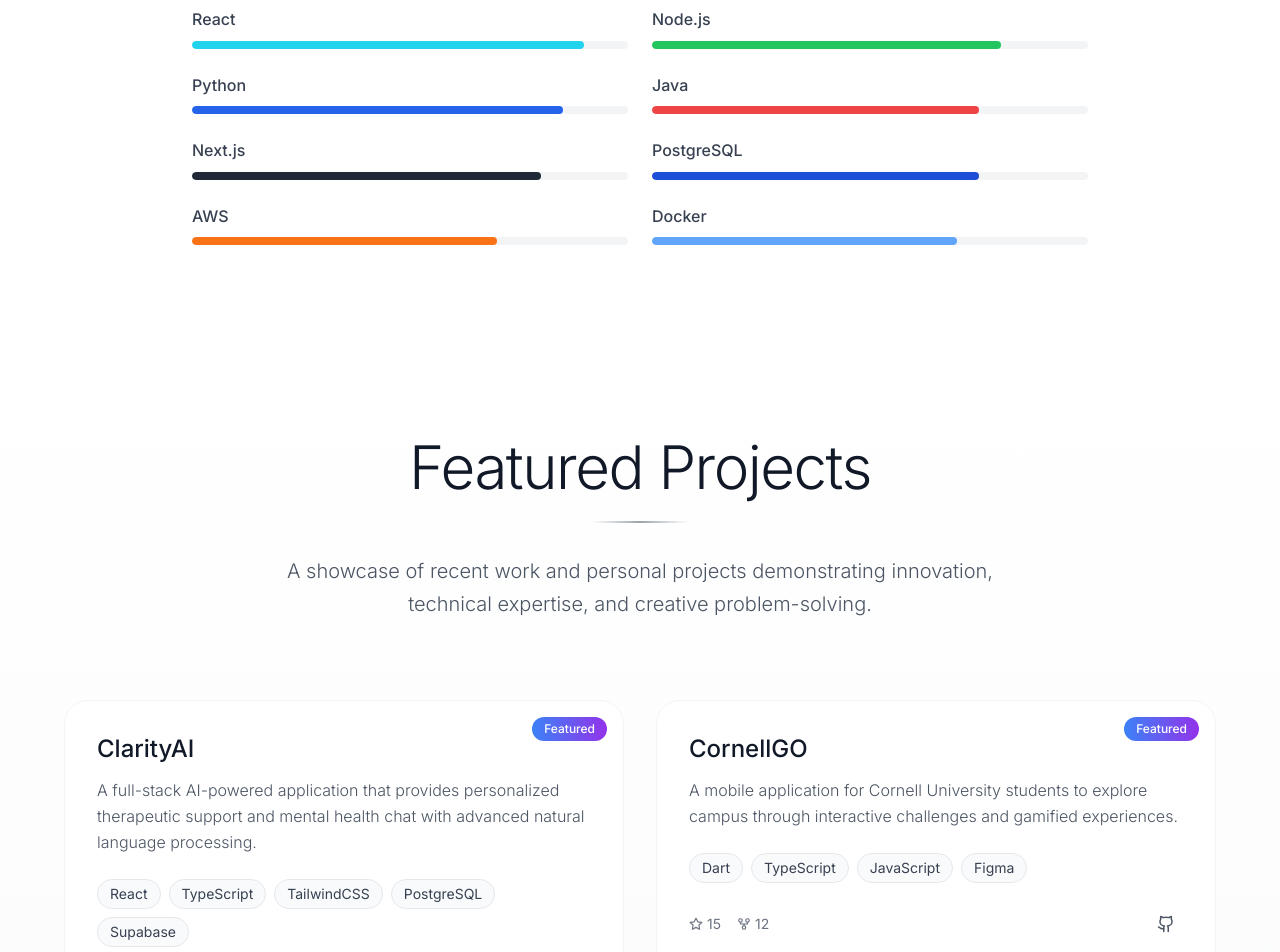
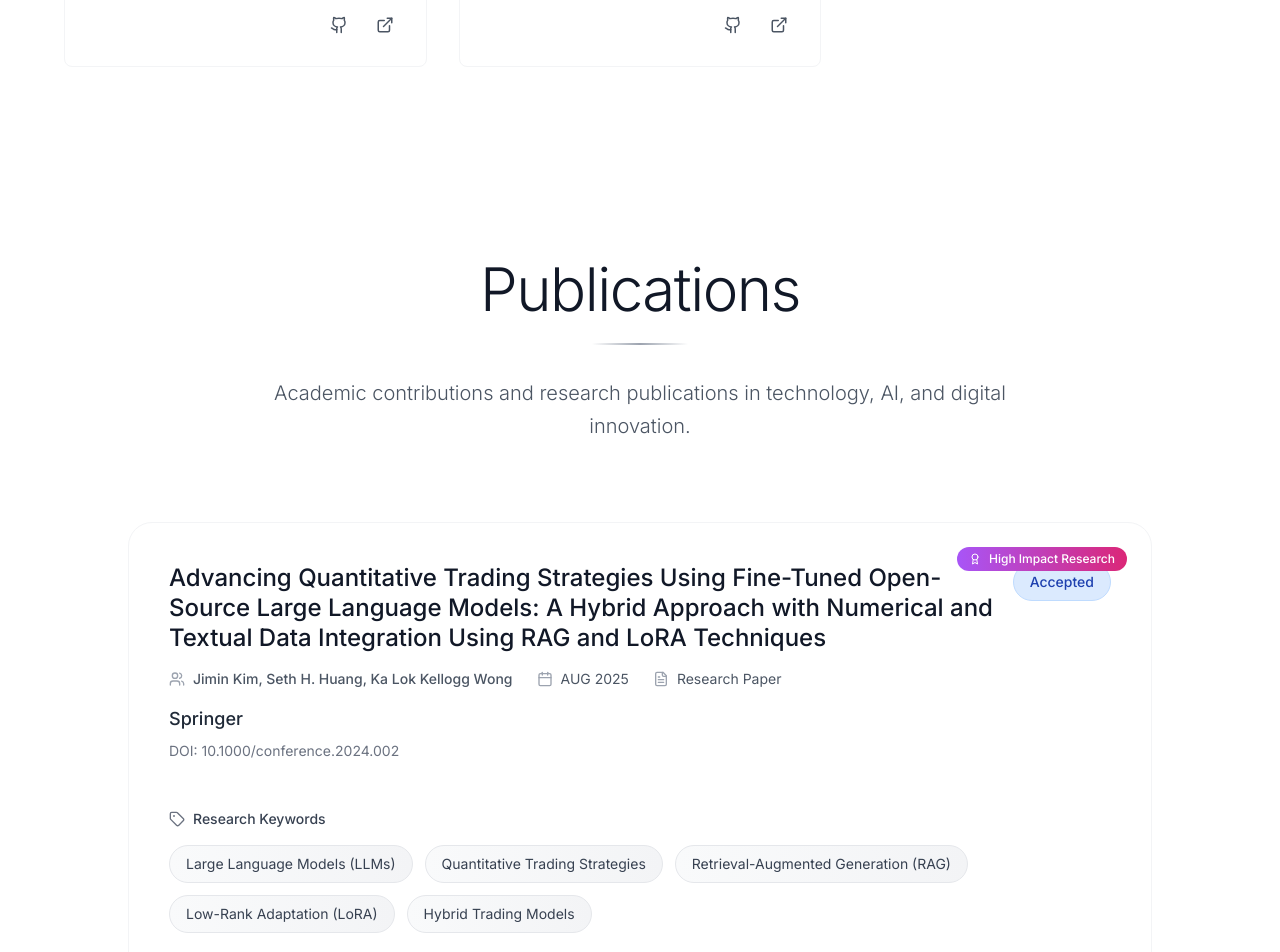
Before and after one commit to jiminkim214/portfolio-website, a React (Vite) app: page / in a window 1280 px wide. Shown: the part 1660-2612 px from the top of the page. Built offline with nearby package versions, Linux system fonts and the light colour scheme.

Commit message:
simplified projects

```diff
--- a/src/App.tsx
+++ b/src/App.tsx
@@ -1,7 +1,6 @@
 import { useState } from 'react';
 import WelcomeAnimation from './components/WelcomeAnimation';
 import Hero from './components/Hero';
-import About from './components/About';
 import Projects from './components/Projects';
 import Publications from './components/Publication';
 import Contact from './components/Contact';
@@ -24,7 +23,6 @@ function App() {
         showMain ? 'opacity-100' : 'opacity-0'
       }`}>
         <Hero />
-        <About />
         <Projects />
         <Publications />
         <Contact />
--- a/src/components/Projects.tsx
+++ b/src/components/Projects.tsx
@@ -1,5 +1,5 @@
 import React, { useState, useEffect, useRef } from 'react';
-import { ExternalLink, Github, Star, GitFork } from 'lucide-react';
+import { ExternalLink, Github } from 'lucide-react';
 
 const Projects: React.FC = () => {
   const [isVisible, setIsVisible] = useState(false);
@@ -12,40 +12,33 @@ const Projects: React.FC = () => {
       description: 'A full-stack AI-powered application that provides personalized therapeutic support and mental health chat with advanced natural language processing.',
       tech: ['React', 'TypeScript', 'TailwindCSS', 'PostgreSQL', 'Supabase'],
       github: 'https://github.com/jiminkim214/ClarityAI',
-      live: 'https://example.com',
-      featured: true,
-      stats: { stars: 24, forks: 8 }
+      live: 'https://example.com'
     },
     {
       title: 'CornellGO',
       description: 'A mobile application for Cornell University students to explore campus through interactive challenges and gamified experiences.',
       tech: ['Dart', 'TypeScript', 'JavaScript', 'Figma'],
-      github: 'https://github.com/cornell-dti/cornell-go',
-      featured: true,
-      stats: { stars: 15, forks: 12 }
+      github: 'https://github.com/cornell-dti/cornell-go'
     },
     {
       title: 'BeanSearch',
       description: 'A sophisticated search engine implementation using natural language processing and advanced information retrieval techniques.',
       tech: ['Python', 'NLP', 'SVD', 'TF-IDF'],
-      github: 'https://github.com/chrisrjohnson04/BeanSearch',
-      stats: { stars: 8, forks: 3 }
+      github: 'https://github.com/chrisrjohnson04/BeanSearch'
     },
     {
       title: 'BOOTedCamp',
       description: 'A backend application designed to help students learn new skills and track their progress through structured learning paths.',
       tech: ['OCaml', 'Git'],
       github: 'https://github.com/jiminkim214/BOOTedCamp',
-      live: 'https://www.youtube.com/watch?v=IWzOTUvt2xI',
-      stats: { stars: 12, forks: 5 }
+      live: 'https://www.youtube.com/watch?v=IWzOTUvt2xI'
     },
     {
       title: 'Saferbites',
       description: 'A food allergy app that helps users find safe dining options based on their specific allergies and dietary restrictions.',
       tech: ['React', 'Figma', 'CSS'],
       github: 'https://github.com/jiminkim214/saferbites',
-      live: 'https://www.youtube.com/watch?v=GRLzZO94CQo',
-      stats: { stars: 6, forks: 2 }
+      live: 'https://www.youtube.com/watch?v=GRLzZO94CQo'
     },
   ];
 
@@ -67,45 +60,38 @@ const Projects: React.FC = () => {
   }, []);
 
   return (
-    <section id="projects" ref={sectionRef} className="py-24 bg-gradient-to-b from-white to-gray-50">
+    <section id="projects" ref={sectionRef} className="py-24 bg-white">
       <div className="container mx-auto px-6">
         <div className={`text-center mb-20 transition-all duration-1000 ${
           isVisible ? 'translate-y-0 opacity-100' : 'translate-y-8 opacity-0'
         }`}>
-          <h2 className="text-5xl md:text-6xl font-extralight text-gray-900 mb-6 tracking-tight">
-            Featured Projects
+          <h2 className="text-4xl md:text-5xl font-light text-black mb-4 tracking-tight">
+            Projects
           </h2>
-          <div className="w-24 h-0.5 bg-gradient-to-r from-transparent via-gray-400 to-transparent mx-auto mb-8"></div>
-          <p className="text-xl text-gray-600 max-w-3xl mx-auto font-light leading-relaxed">
+          <div className="w-16 h-0.5 bg-black mx-auto opacity-20 mb-6"></div>
+          <p className="text-xl text-gray-600 max-w-3xl mx-auto font-light">
             A showcase of recent work and personal projects demonstrating innovation,
             technical expertise, and creative problem-solving.
           </p>
         </div>
 
         <div className="max-w-6xl mx-auto">
-          {/* Featured Projects */}
-          <div className="grid lg:grid-cols-2 gap-8 mb-16">
-            {projects.filter(p => p.featured).map((project, index) => (
+          <div className="grid md:grid-cols-2 lg:grid-cols-3 gap-8">
+            {projects.map((project, index) => (
               <div
                 key={index}
-                className={`group relative bg-white border border-gray-100 rounded-3xl p-8 hover:border-gray-200 hover:shadow-2xl transition-all duration-500 hover:-translate-y-2 ${
+                className={`group bg-white border border-gray-100 rounded-lg p-6 hover:border-gray-200 hover:shadow-lg transition-all duration-300 hover:-translate-y-1 ${
                   isVisible ? 'translate-y-0 opacity-100' : 'translate-y-8 opacity-0'
                 }`}
-                style={{ transitionDelay: `${index * 200}ms` }}
+                style={{ transitionDelay: `${index * 150}ms` }}
                 onMouseEnter={() => setHoveredProject(index)}
                 onMouseLeave={() => setHoveredProject(null)}
               >
-                <div className="absolute top-4 right-4">
-                  <div className="px-3 py-1 bg-gradient-to-r from-blue-500 to-purple-600 text-white text-xs font-medium rounded-full">
-                    Featured
-                  </div>
-                </div>
-
-                <div className="mb-6">
-                  <h3 className="text-2xl font-medium text-gray-900 mb-3 group-hover:text-blue-600 transition-colors duration-300">
+                <div className="mb-4">
+                  <h3 className="text-xl font-medium text-black mb-3 group-hover:text-gray-700 transition-colors duration-300">
                     {project.title}
                   </h3>
-                  <p className="text-gray-600 leading-relaxed font-light">
+                  <p className="text-gray-600 leading-relaxed font-light text-sm">
                     {project.description}
                   </p>
                 </div>
@@ -114,31 +100,19 @@ const Projects: React.FC = () => {
                   {project.tech.map((tech, techIndex) => (
                     <span
                       key={techIndex}
-                      className="px-3 py-1 bg-gray-50 text-gray-700 rounded-full text-sm border border-gray-200 hover:bg-gray-100 transition-colors duration-200"
+                      className="px-3 py-1 bg-gray-50 text-gray-700 rounded-full text-xs border border-gray-200 hover:bg-gray-100 transition-colors duration-200"
                     >
                       {tech}
                     </span>
                   ))}
                 </div>
 
-                <div className="flex items-center justify-between">
-                  <div className="flex items-center space-x-4 text-sm text-gray-500">
-                    <div className="flex items-center gap-1">
-                      <Star size={14} />
-                      <span>{project.stats.stars}</span>
-                    </div>
-                    <div className="flex items-center gap-1">
-                      <GitFork size={14} />
-                      <span>{project.stats.forks}</span>
-                    </div>
-                  </div>
-
-                  <div className="flex space-x-3">
+                <div className="flex justify-end space-x-3">
                   <a
                     href={project.github}
                     target="_blank"
                     rel="noopener noreferrer"
-                      className="p-2 text-gray-600 hover:text-gray-900 hover:bg-gray-100 rounded-lg transition-all duration-300"
+                    className="p-2 text-gray-600 hover:text-black hover:bg-gray-50 rounded-lg transition-all duration-300"
                   >
                     <Github size={18} />
                   </a>
@@ -147,83 +121,11 @@ const Projects: React.FC = () => {
                       href={project.live}
                       target="_blank"
                       rel="noopener noreferrer"
-                        className="p-2 text-gray-600 hover:text-gray-900 hover:bg-gray-100 rounded-lg transition-all duration-300"
+                      className="p-2 text-gray-600 hover:text-black hover:bg-gray-50 rounded-lg transition-all duration-300"
                     >
                       <ExternalLink size={18} />
                     </a>
                   )}
-                  </div>
-                </div>
-              </div>
-            ))}
-          </div>
-
-          {/* Other Projects */}
-          <div className="grid md:grid-cols-2 lg:grid-cols-3 gap-6">
-            {projects.filter(p => !p.featured).map((project, index) => (
-              <div
-                key={index}
-                className={`group bg-white border border-gray-100 rounded-2xl p-6 hover:border-gray-200 hover:shadow-lg transition-all duration-300 hover:-translate-y-1 ${
-                  isVisible ? 'translate-y-0 opacity-100' : 'translate-y-8 opacity-0'
-                }`}
-                style={{ transitionDelay: `${(index + 2) * 150}ms` }}
-              >
-                <h3 className="text-lg font-medium text-gray-900 mb-3 group-hover:text-blue-600 transition-colors duration-300">
-                  {project.title}
-                </h3>
-
-                <p className="text-gray-600 text-sm leading-relaxed font-light mb-4">
-                  {project.description}
-                </p>
-
-                <div className="flex flex-wrap gap-1 mb-4">
-                  {project.tech.slice(0, 3).map((tech, techIndex) => (
-                    <span
-                      key={techIndex}
-                      className="px-2 py-1 bg-gray-50 text-gray-700 rounded text-xs border border-gray-200"
-                    >
-                      {tech}
-                    </span>
-                  ))}
-                  {project.tech.length > 3 && (
-                    <span className="px-2 py-1 text-gray-500 text-xs">
-                      +{project.tech.length - 3}
-                    </span>
-                  )}
-                </div>
-
-                <div className="flex items-center justify-between">
-                  <div className="flex items-center space-x-3 text-xs text-gray-500">
-                    <div className="flex items-center gap-1">
-                      <Star size={12} />
-                      <span>{project.stats.stars}</span>
-                    </div>
-                    <div className="flex items-center gap-1">
-                      <GitFork size={12} />
-                      <span>{project.stats.forks}</span>
-                    </div>
-                  </div>
-
-                  <div className="flex space-x-2">
-                    <a
-                      href={project.github}
-                      target="_blank"
-                      rel="noopener noreferrer"
-                      className="p-1.5 text-gray-600 hover:text-gray-900 hover:bg-gray-100 rounded transition-all duration-300"
-                    >
-                      <Github size={16} />
-                    </a>
-                    {project.live && (
-                      <a
-                        href={project.live}
-                        target="_blank"
-                        rel="noopener noreferrer"
-                        className="p-1.5 text-gray-600 hover:text-gray-900 hover:bg-gray-100 rounded transition-all duration-300"
-                      >
-                        <ExternalLink size={16} />
-                      </a>
-                    )}
-                  </div>
                 </div>
               </div>
             ))}
```
Lines whose indentation alone changed are shown as unchanged.
